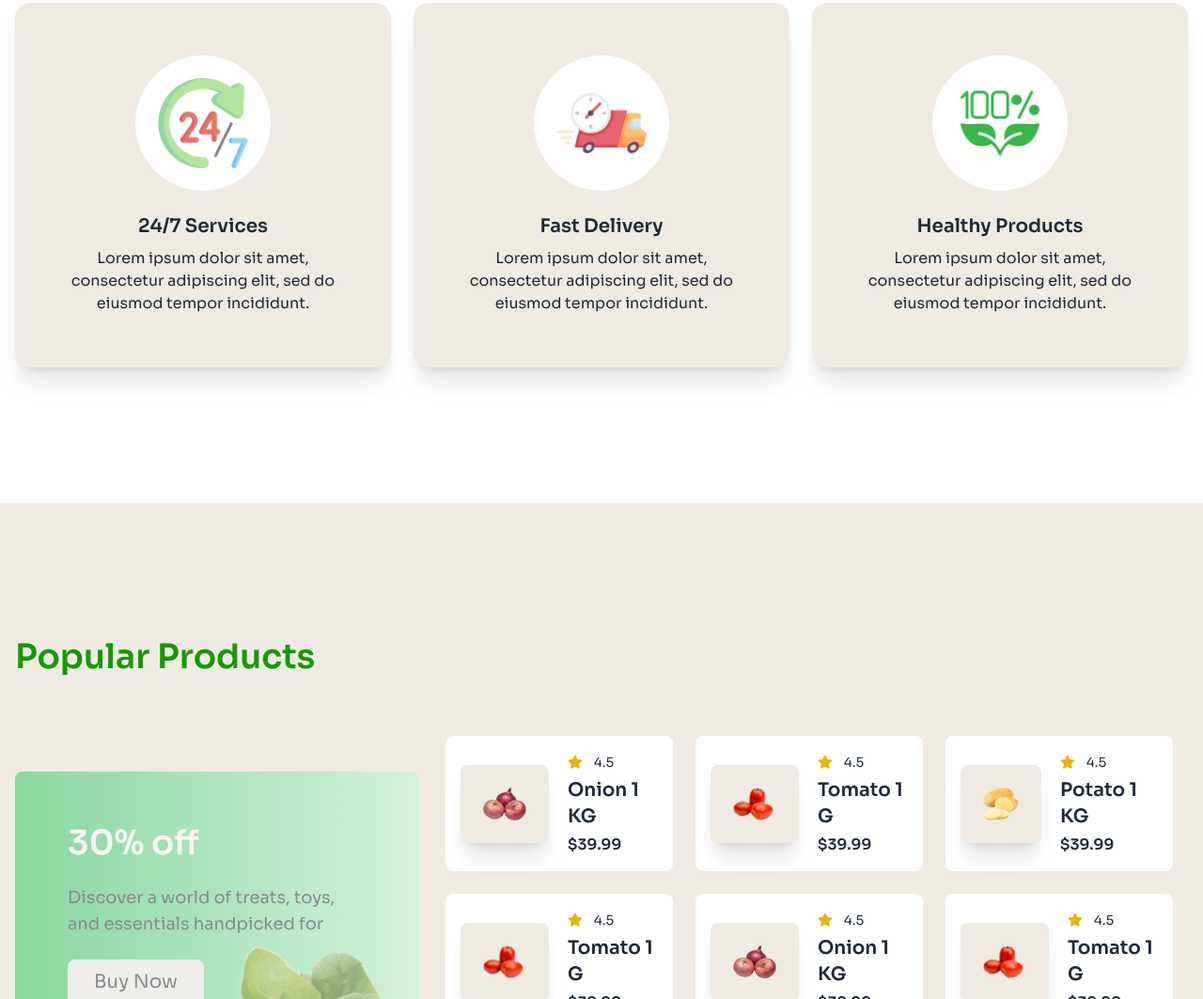
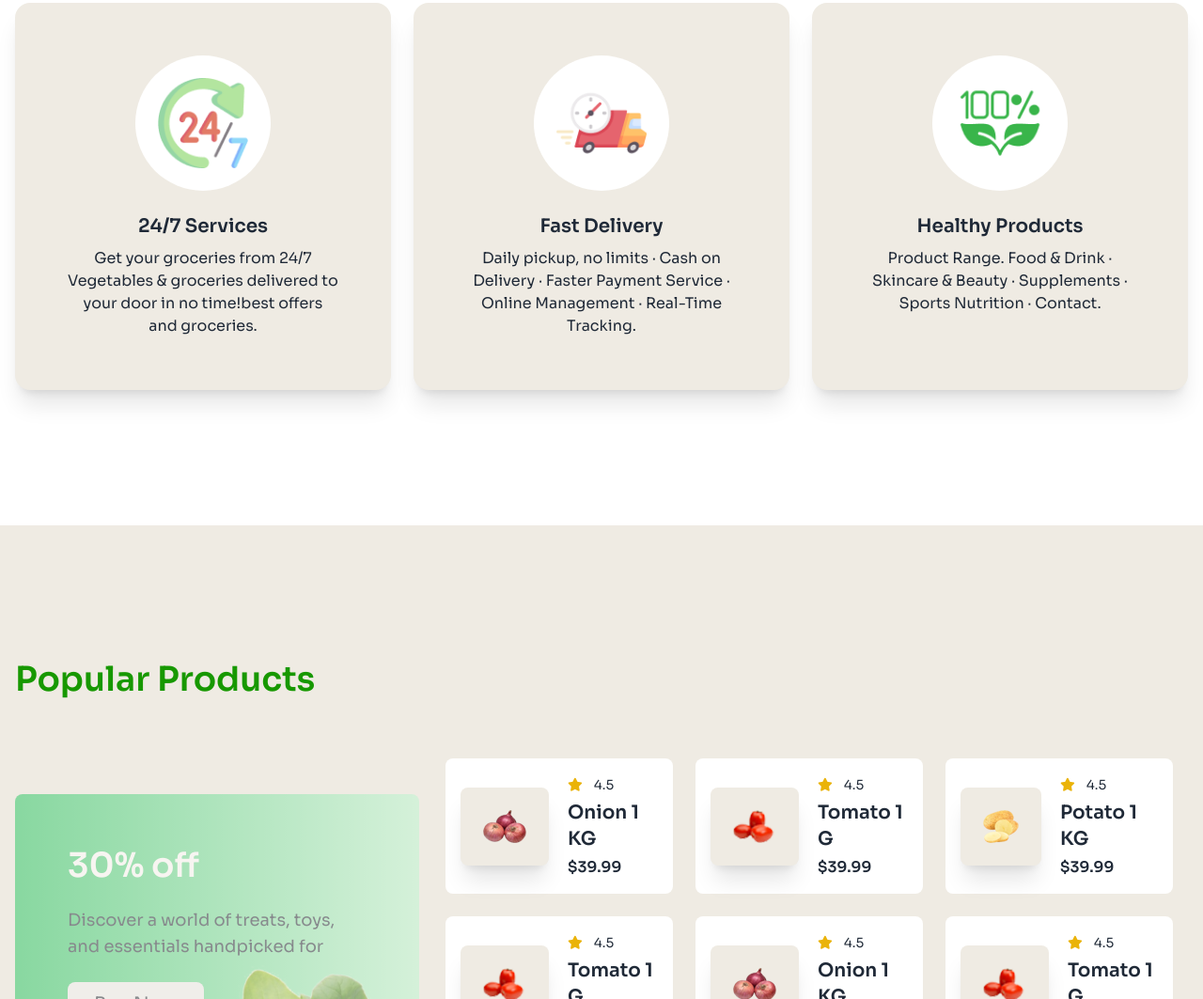
Before and after one commit to tonmoy-free/groceryshop-using-tailwind, a plain HTML site: page index.html in a window 1280 px wide. Shown: the part 1387-2450 px from the top of the page at 94% size. Drawn offline with nearby package versions, Linux system fonts and the light colour scheme.

Commit message:
service section text update

```diff
--- a/index.html
+++ b/index.html
@@ -138,9 +138,7 @@
                                 </div>
                             </div>
                             <h2 class="card-title mt-4">24/7 Services</h2>
-                            <p>Lorem ipsum dolor sit amet, consectetur
-                                adipiscing elit, sed do eiusmod tempor
-                                incididunt.</p>
+                            <p>Get your groceries from 24/7 Vegetables & groceries delivered to your door in no time!best offers and groceries.</p>
                         </div>
                     </div>
                     <!-- card 2 -->
@@ -154,9 +152,7 @@
                                 </div>
                             </div>
                             <h2 class="card-title mt-4">Fast Delivery</h2>
-                            <p>Lorem ipsum dolor sit amet, consectetur
-                                adipiscing elit, sed do eiusmod tempor
-                                incididunt.</p>
+                            <p>Daily pickup, no limits · Cash on Delivery · Faster Payment Service · Online Management · Real-Time Tracking.</p>
                         </div>
                     </div>
                     <!-- card 3 -->
@@ -169,9 +165,7 @@
                                 </div>
                             </div>
                             <h2 class="card-title mt-4">Healthy Products</h2>
-                            <p>Lorem ipsum dolor sit amet, consectetur
-                                adipiscing elit, sed do eiusmod tempor
-                                incididunt.</p>
+                            <p>Product Range. Food & Drink · Skincare & Beauty · Supplements · Sports Nutrition · Contact.</p>
                         </div>
                     </div>
                 </div>
```
